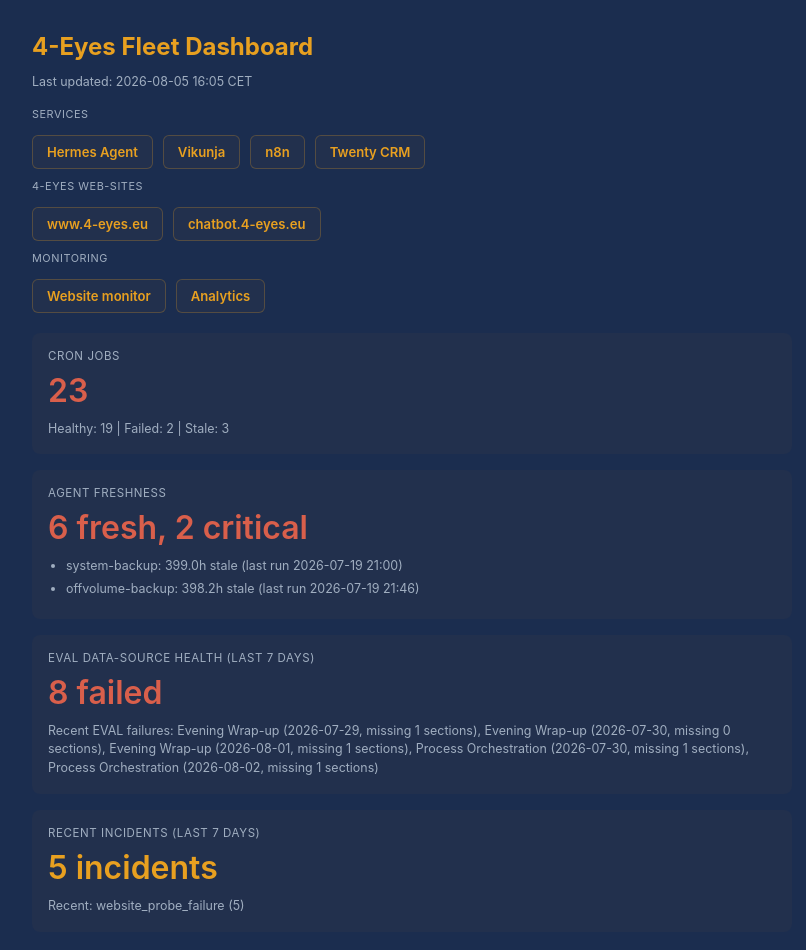
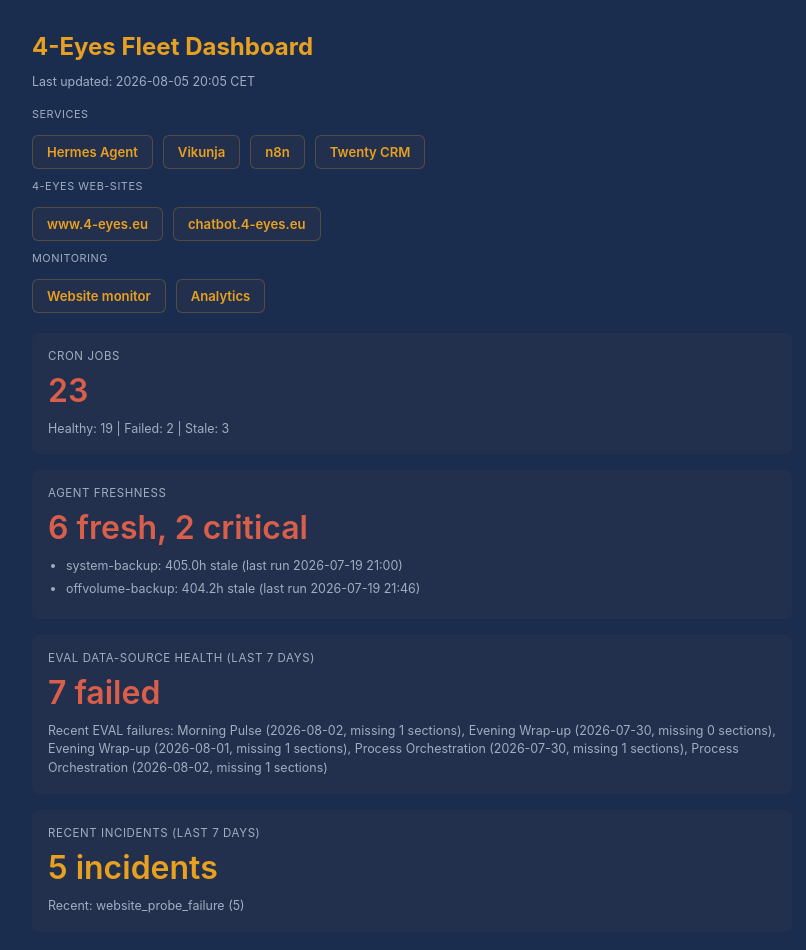
Before and after one commit to FXP-n8n/nginx-OJpi, a plain HTML site: page dashboard/index.html in a window 1280 px wide. Shown: the whole page, without its empty margins (228-1034 px from the left). Drawn offline with Linux system fonts and the light colour scheme.

Commit message:
Auto-update: Fleet Dashboard (2026-08-05 20:05 CET)

```diff
--- a/dashboard/index.html
+++ b/dashboard/index.html
@@ -31,7 +31,7 @@
 </head>
 <body>
   <h1>4-Eyes Fleet Dashboard</h1>
-  <p class="subtitle">Last updated: 2026-08-05 16:05 CET</p>
+  <p class="subtitle">Last updated: 2026-08-05 20:05 CET</p>
 
   <div class="nav">
     <div class="nav-label">Services</div>
@@ -67,16 +67,16 @@
     <div class="detail">
 
     <ul>
-      <li>system-backup: 399.0h stale (last run 2026-07-19 21:00)</li>
-      <li>offvolume-backup: 398.2h stale (last run 2026-07-19 21:46)</li>
+      <li>system-backup: 405.0h stale (last run 2026-07-19 21:00)</li>
+      <li>offvolume-backup: 404.2h stale (last run 2026-07-19 21:46)</li>
     </ul>
     </div>
   </div>
 
   <div class="section">
     <div class="label">EVAL Data-Source Health (last 7 days)</div>
-    <div class="value red">8 failed</div>
-    <div class="detail">Recent EVAL failures: Evening Wrap-up (2026-07-29, missing 1 sections), Evening Wrap-up (2026-07-30, missing 0 sections), Evening Wrap-up (2026-08-01, missing 1 sections), Process Orchestration (2026-07-30, missing 1 sections), Process Orchestration (2026-08-02, missing 1 sections)</div>
+    <div class="value red">7 failed</div>
+    <div class="detail">Recent EVAL failures: Morning Pulse (2026-08-02, missing 1 sections), Evening Wrap-up (2026-07-30, missing 0 sections), Evening Wrap-up (2026-08-01, missing 1 sections), Process Orchestration (2026-07-30, missing 1 sections), Process Orchestration (2026-08-02, missing 1 sections)</div>
   </div>
 
   <div class="section">
```
